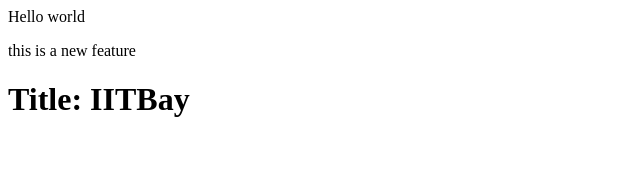
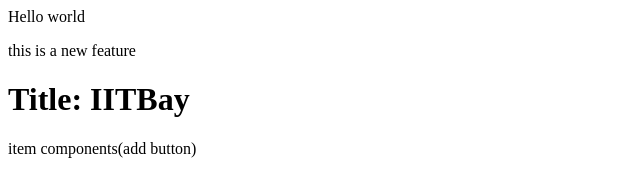
Before and after one commit to vineeth-babu/cs699Project, a plain HTML site: page index.html in a window 1280 px wide. Shown: the whole page, without its empty margins (0-640 px from the left). Drawn offline with Linux system fonts and the light colour scheme.

Commit message:
added components in index.html with button

```diff
--- a/index.html
+++ b/index.html
@@ -1,3 +1,4 @@
 <p>Hello world</p>
 <p>this is a new feature</p>
 <h1>Title: IITBay</h1>
+<p>item components(add button)</p>
```
